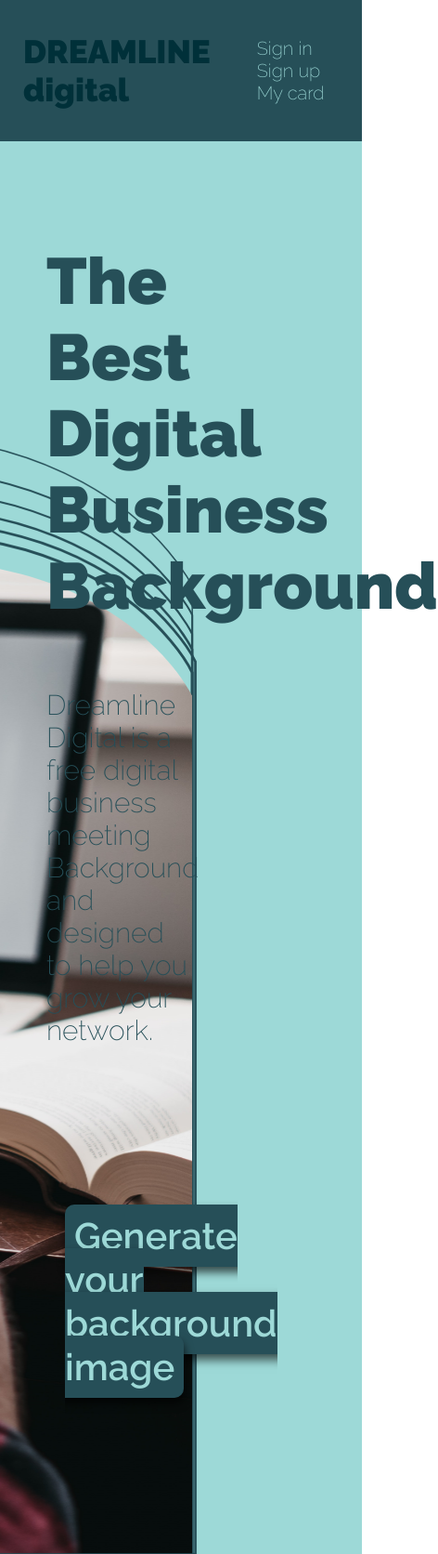
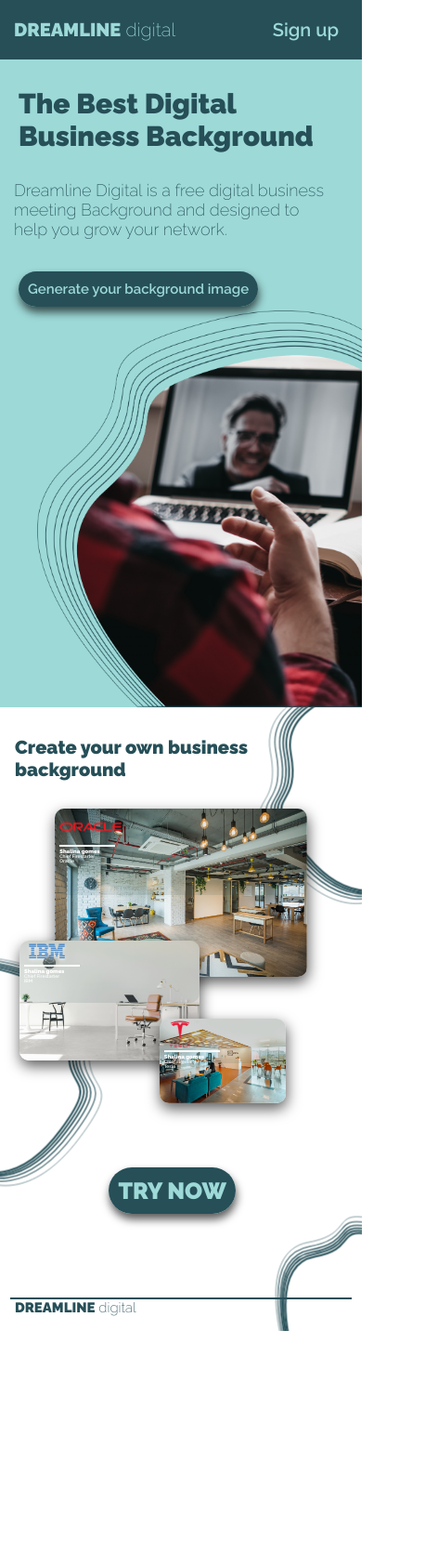
Before and after one commit to superstevy/Dreamline_html_css, a plain HTML site: page Dreamline/Index.html in a window 390 px wide. Shown: the top 1672 px of the page at 93% size, 472 px wide, since content can reach past the window. After the commit the page ends 1432 px from the top, so only its background shows below. Drawn offline with Linux system fonts and the light colour scheme.

Commit message:
fixed mobile display for index.html and generate.html

```diff
--- a/Dreamline/Index.html
+++ b/Dreamline/Index.html
@@ -13,20 +13,23 @@
     />
     <title>Dreamline Business Background</title>
   </head>
-  <body>
+  <body id="home">
     <header class="header">
       <nav class="flex-header">
         <div class="mb-0">
-          <p>DREAMLINE digital</p>
+          <p><span> DREAMLINE</span> digital</p>
         </div>
         <div class="mb-1">
-          <div>
+          <div class="next">
+            <a href="#">Next</a>
+          </div>
+          <div class="signin">
             <a href="#">Sign in</a>
           </div>
-          <div>
+          <div class="signup">
             <a href="#">Sign up</a>
           </div>
-          <div>
+          <div class="mycard">
             <a href="#">My card</a>
           </div>
         </div>
@@ -51,9 +54,9 @@
             </a>
           </div>
         </div>
-        <div class="main-2">
-          <!-- <img src="Assets/Group 41.png" /> -->
-        </div>
+        <!-- <div class="main-2">
+          <img src="Assets/Group 41.png" />
+        </div> -->
       </div>
     </main>
 
--- a/Dreamline/style.css
+++ b/Dreamline/style.css
@@ -9,9 +9,9 @@ body {
   color: #264f58;
 }
 
-img {
+/* img {
   object-fit: cover;
-}
+} */
 
 a {
   text-decoration: none;
@@ -59,6 +59,10 @@ header
 .flex-header .mb-1 div {
   display: inline-block;
   margin: auto 25px;
+}
+
+.flex-header .mb-1 .next {
+  display: none;
 }
 
 /*/ //////////////////////////////////////////////////////////////////////////////////////////////
@@ -346,11 +350,6 @@ footer
   margin: auto 48% 50px;
 }
 
-/* .btn-2 .back {
-  color: #264f58;
-  font-size: 30px;
-} */
-
 /***************************************** Logo.html *******************************************
 /
 /
@@ -495,15 +494,253 @@ main
   color: #9dd9d7;
 }
 
-
-
 /*/ //////////////////////////////////////////////////////////////////////////////////////////////
 ////////////////////////////////////////////////////////////////////////////////////////////////
 footer
 ////////////////////////////////////////////////////////////////////////////////////////////////
 ///////////////////////////////////////////////////////////////////////////////////////////////*/
 
-
 .btn-back {
   margin: 20px 48% 50px;
 }
+
+/***************************************** Mobile *******************************************
+/*****************************************
+/*****************************************
+/*****************************************
+/*****************************************
+/*****************************************
+/*****************************************
+******************************************/
+
+@media screen and (max-width: 500px) {
+  #home .flex-header .mb-1 .signup,
+  #generate .flex-header .mb-1 .next,
+  #logo .flex-header .mb-1 .next,
+  #info .flex-header .mb-1 .next {
+    display: inline-block;
+    font-weight: 600;
+  }
+
+  .back {
+    font-size: 18px;
+    padding: 0 15px;
+  }
+
+  /***************************************** Index.html *******************************************
+  /
+  */
+
+  .main {
+    background-size: 100%;
+    background-position: 2em 100%;
+  }
+
+  .flex-header .mb-0 {
+    margin: auto 15px;
+    font-size: 20px;
+    font-weight: normal;
+    mix-blend-mode: normal;
+  }
+
+  .flex-header .mb-0 p > span {
+    font-weight: bold;
+  }
+
+  .flex-header .mb-1 div {
+    display: none;
+  }
+
+  .flex-main .main-1 {
+    width: 0;
+    margin: 0;
+  }
+
+  .main-1 .title {
+    width: 11em;
+    margin: 20px;
+    font-size: 30px;
+  }
+
+  .main-1 .description {
+    font-size: 18px;
+    width: 19em;
+    margin: 15px;
+  }
+
+  .main-1 .generate {
+    width: 15em;
+    margin: 12em 20px;
+    position: relative;
+    bottom: 10em;
+  }
+
+  .generate .make-image {
+    font-size: 15px;
+    border-radius: 30px;
+  }
+
+  .flex-main .main-2 {
+    display: none;
+  }
+
+  .footer {
+    background-image: url("Assets/mobile-bgd-1.png");
+    background-position: 50% 50%;
+    padding: 1px;
+  }
+
+  .footer-1 {
+    margin: 30px 15px;
+  }
+
+  .footer-1 .title {
+    margin: 0;
+    font-size: 20px;
+  }
+
+  .footer-1 .title p {
+    width: 100%;
+  }
+
+  .footer-2 .logo-1 {
+    width: 70%;
+  }
+
+  .image-header {
+    background-color: #264f581c;
+    background-image: none;
+    height: 50%;
+  }
+
+  .image-header .logo {
+    margin: 0 5px;
+    width: 50%;
+  }
+
+  .logo img {
+    width: 50%;
+  }
+
+  .image-header .business {
+    margin: 0 5px;
+  }
+
+  .image-header .business hr {
+    width: 3em;
+    border: 1px solid #ffffff;
+    margin: 0 0 5px;
+  }
+
+  p.name {
+    font-size: 6px;
+    margin: auto;
+  }
+
+  p.occupation,
+  p.brand {
+    font-size: 5px;
+  }
+
+  .footer-2 .logo-2 {
+    width: 35%;
+    left: 44%;
+    top: 2em;
+    z-index: 2;
+  }
+
+  .footer-2 .logo-3 {
+    width: 50%;
+    bottom: 7em;
+    left: 1em;
+  }
+
+  .try-now {
+    bottom: 3em;
+    margin: 40px 30%;
+  }
+
+  .try-now .make-image {
+    padding: 10px;
+    border-radius: 25px;
+    font-size: 25px;
+  }
+
+  .footer-3 {
+    font-size: 15px;
+    margin: auto 15px;
+  }
+
+  .footer-3 p {
+    margin: 0 0 15px;
+  }
+
+  /***************************************** Generate.html *******************************************
+  /
+  */
+
+  #generate {
+    background-image: url("Assets/mobile-bgd-2.png");
+  }
+
+  .flex-1 {
+    margin: auto 20px;
+  }
+
+  .flex {
+    margin: 15px 0 0;
+  }
+
+  .step p {
+    font-size: 9px;
+  }
+
+  .flex-1 img {
+    width: 2em;
+  }
+
+  .step-1 > .icon {
+    border-radius: 5px;
+  }
+
+  .choose {
+    font-size: 25px;
+    margin: 40px 0;
+  }
+
+  .choose p {
+    width: 70%;
+    margin: auto;
+  }
+
+  .flex-2 {
+    display: grid;
+    grid-template-areas: "bgd bgd";
+    grid-row-gap: 10px;
+  }
+
+  .bgd {
+    margin: 0 10px;
+  }
+
+  .bgd img {
+    width: 100%;
+    border-radius: 5px;
+    box-shadow: 0px 0px 5px 0px #000000a6;
+  }
+
+  .btn-1 {
+    margin: 50px 40% 30px;
+  }
+
+  .btn-1 .next {
+    background-color: #264f58;
+    padding: 10px 20px;
+    font-size: 18px;
+    box-shadow: 0px 0px 5px 0px #000000a6;
+  }
+
+  .btn-2 {
+    margin: auto 40% 50px;
+  }
+}
```
Also changed, not shown: Dreamline/Generate.html (+7 -4 lines), Dreamline/Info.html (+6 -3 lines), Dreamline/Logo.html (+6 -3 lines), Dreamline/Assets/mobile-bgd-1.png (added), Dreamline/Assets/mobile-bgd-2.png (added).
